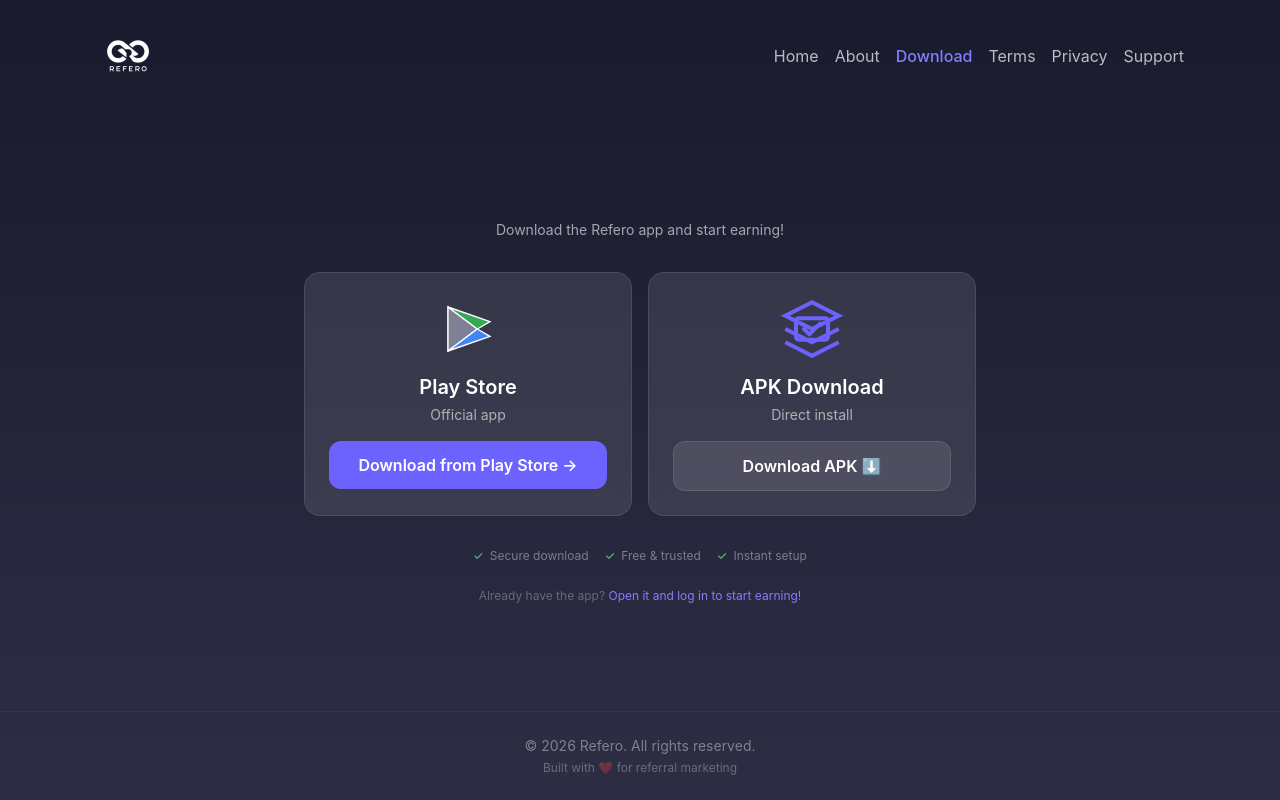
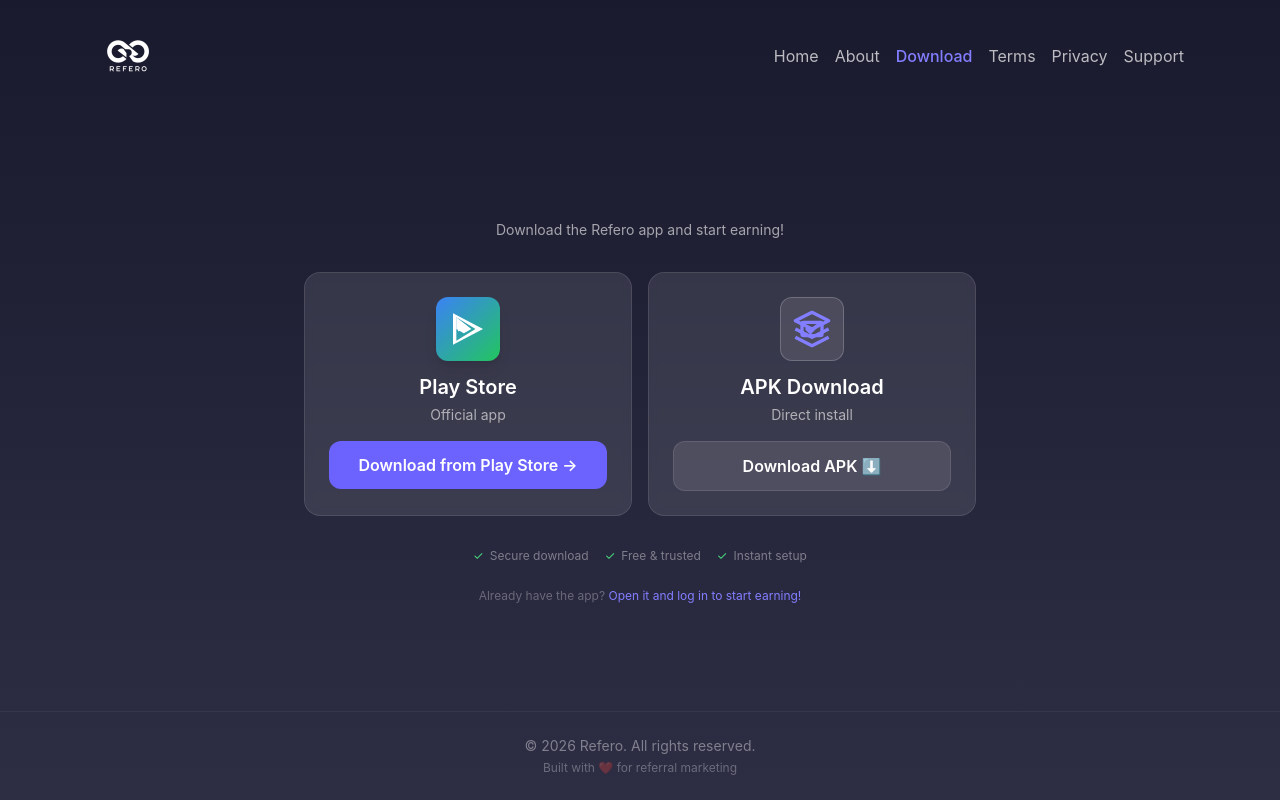
Before and after one commit to jangpkinfo-ctrl/refero-website-vite, a React (Vite) app: page /download in a window 1280 px wide. Built offline with nearby package versions, Linux system fonts and the light colour scheme; no server answers.

Commit message:
Improve Play Store and APK icons, fix favicon size

```diff
--- a/index.html
+++ b/index.html
@@ -5,7 +5,10 @@
     <meta name="viewport" content="width=device-width, initial-scale=1.0" />
     <title>Refero – Build Your Referral Network</title>
     <meta name="description" content="Join Refero and earn commissions by building your referral network." />
-    <link rel="icon" type="image/png" href="/logo_icon.png" />
+    <!-- ✅ Favicon with size and better format -->
+    <link rel="icon" type="image/png" href="/logo_icon.png" sizes="64x64" />
+    <link rel="apple-touch-icon" href="/logo_icon.png" />
+    <!-- Force refresh: add a query param if you want to bypass cache -->
   </head>
   <body>
     <div id="root"></div>
--- a/src/pages/DownloadPage.tsx
+++ b/src/pages/DownloadPage.tsx
@@ -33,7 +33,6 @@
             </>
           )}
 
-          {/* ─── Always show download options ─── */}
           <p className={`text-white/60 text-sm ${isVerified ? 'mb-6' : 'mb-8'}`}>
             {isVerified ? 'Choose your download option below:' : 'Download the Refero app and start earning!'}
           </p>
@@ -42,16 +41,13 @@
             {/* ─── Play Store Card ─── */}
             <div className="card-glass p-6 hover:scale-105 transition-all duration-300">
               <div className="flex flex-col items-center">
-                {/* Play Store SVG Icon */}
-                <svg className="w-16 h-16 mb-3" viewBox="0 0 24 24" fill="none">
-                  <path d="M4.5 3.75L15.5 12L4.5 20.25V3.75Z" fill="#4285F4" stroke="white" strokeWidth="0.5"/>
-                  <path d="M4.5 3.75L15.5 12L4.5 20.25V3.75Z" fill="#34A853" stroke="white" strokeWidth="0.5" opacity="0.3"/>
-                  <path d="M4.5 3.75L15.5 12L4.5 20.25V3.75Z" fill="#FBBC04" stroke="white" strokeWidth="0.5" opacity="0.3"/>
-                  <path d="M4.5 3.75L15.5 12L4.5 20.25V3.75Z" fill="#EA4335" stroke="white" strokeWidth="0.5" opacity="0.3"/>
-                  <path d="M4.5 3.75L15.5 12L4.5 20.25V3.75Z" fill="#4285F4" stroke="white" strokeWidth="0.5" opacity="0.3"/>
-                  <path d="M15.5 12L20.25 9.25L4.5 3.75L15.5 12Z" fill="#34A853" stroke="white" strokeWidth="0.5"/>
-                  <path d="M15.5 12L20.25 14.75L4.5 20.25L15.5 12Z" fill="#4285F4" stroke="white" strokeWidth="0.5"/>
-                </svg>
+                {/* ✅ Official-looking Play Store icon */}
+                <div className="w-16 h-16 mb-3 flex items-center justify-center bg-gradient-to-br from-blue-500 to-green-500 rounded-xl shadow-lg">
+                  <svg className="w-10 h-10 text-white" viewBox="0 0 24 24" fill="currentColor">
+                    <path d="M3 21.5v-19l18 9.5-18 9.5zM5 19l11.5-7L5 5v14zM6 8.5l4.5 2.5L6 13.5v-5z" />
+                    <polygon points="14,12 9.5,14.5 5,12 5,5 14,12" />
+                  </svg>
+                </div>
                 <h3 className="text-xl font-semibold text-white">Play Store</h3>
                 <p className="text-white/60 text-sm mt-1">Official app</p>
                 <a
@@ -68,14 +64,16 @@
             {/* ─── APK Card ─── */}
             <div className="card-glass p-6 hover:scale-105 transition-all duration-300">
               <div className="flex flex-col items-center">
-                {/* APK SVG Icon */}
-                <svg className="w-16 h-16 mb-3" viewBox="0 0 24 24" fill="none" stroke="currentColor" strokeWidth="1.5">
-                  <path d="M12 2L2 7l10 5 10-5-10-5z" stroke="#6C63FF"/>
-                  <path d="M2 17l10 5 10-5" stroke="#6C63FF"/>
-                  <path d="M2 12l10 5 10-5" stroke="#6C63FF"/>
-                  <rect x="6" y="8" width="12" height="8" rx="1" stroke="#6C63FF" fill="none"/>
-                  <path d="M9 12l2 2 4-4" stroke="#6C63FF" strokeLinecap="round" strokeLinejoin="round"/>
-                </svg>
+                {/* ✅ Clean APK icon */}
+                <div className="w-16 h-16 mb-3 flex items-center justify-center bg-white/10 rounded-xl border border-white/20">
+                  <svg className="w-10 h-10 text-primary-400" viewBox="0 0 24 24" fill="none" stroke="currentColor" strokeWidth="2">
+                    <path d="M12 2L2 7l10 5 10-5-10-5z" strokeLinejoin="round" />
+                    <path d="M2 17l10 5 10-5" strokeLinejoin="round" />
+                    <path d="M2 12l10 5 10-5" strokeLinejoin="round" />
+                    <rect x="6" y="8" width="12" height="8" rx="1" strokeLinejoin="round" />
+                    <path d="M9 12l2 2 4-4" strokeLinecap="round" strokeLinejoin="round" />
+                  </svg>
+                </div>
                 <h3 className="text-xl font-semibold text-white">APK Download</h3>
                 <p className="text-white/60 text-sm mt-1">Direct install</p>
                 <a
```
